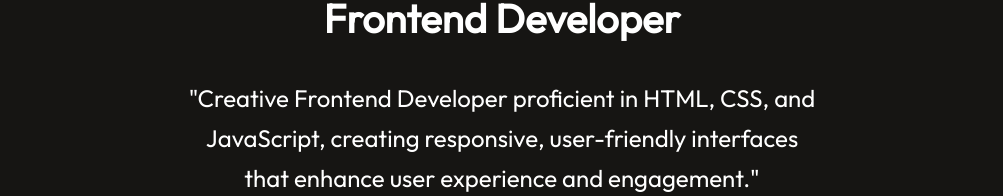
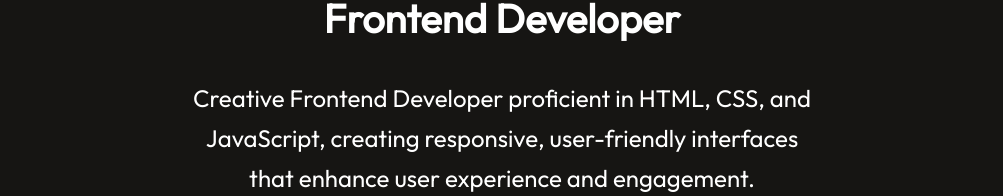
Before and after one commit to Vedsagar04/Portfolio, a React (Vite) app: page / in a window 1280 px wide. Shown: the part 756-952 px from the top of the page, without its empty margins (138-1141 px from the left). Built offline with nearby package versions, Linux system fonts and the light colour scheme.

Commit message:
Update Hero.jsx

```diff
--- a/src/Components/Hero/Hero.jsx
+++ b/src/Components/Hero/Hero.jsx
@@ -9,7 +9,7 @@ const Hero = () => {
         <div id="home" className="hero">
             <img src={image} alt="profile" />
             <h1><span>Vedprakash Verma</span> <br /></h1><h2>Frontend Developer</h2>
-            <p>"Creative Frontend Developer proficient in HTML, CSS, and JavaScript, creating responsive, user-friendly interfaces that enhance user experience and engagement."</p>
+            <p>Creative Frontend Developer proficient in HTML, CSS, and JavaScript, creating responsive, user-friendly interfaces that enhance user experience and engagement.</p>
             <div className="hero-action">
                 <div className="hero-connect"><AnchorLink className='anchor-link' offset={50} href="#contact">Connect With Me</AnchorLink></div>
                 <div className="hero-resume">My Resume</div>
```
